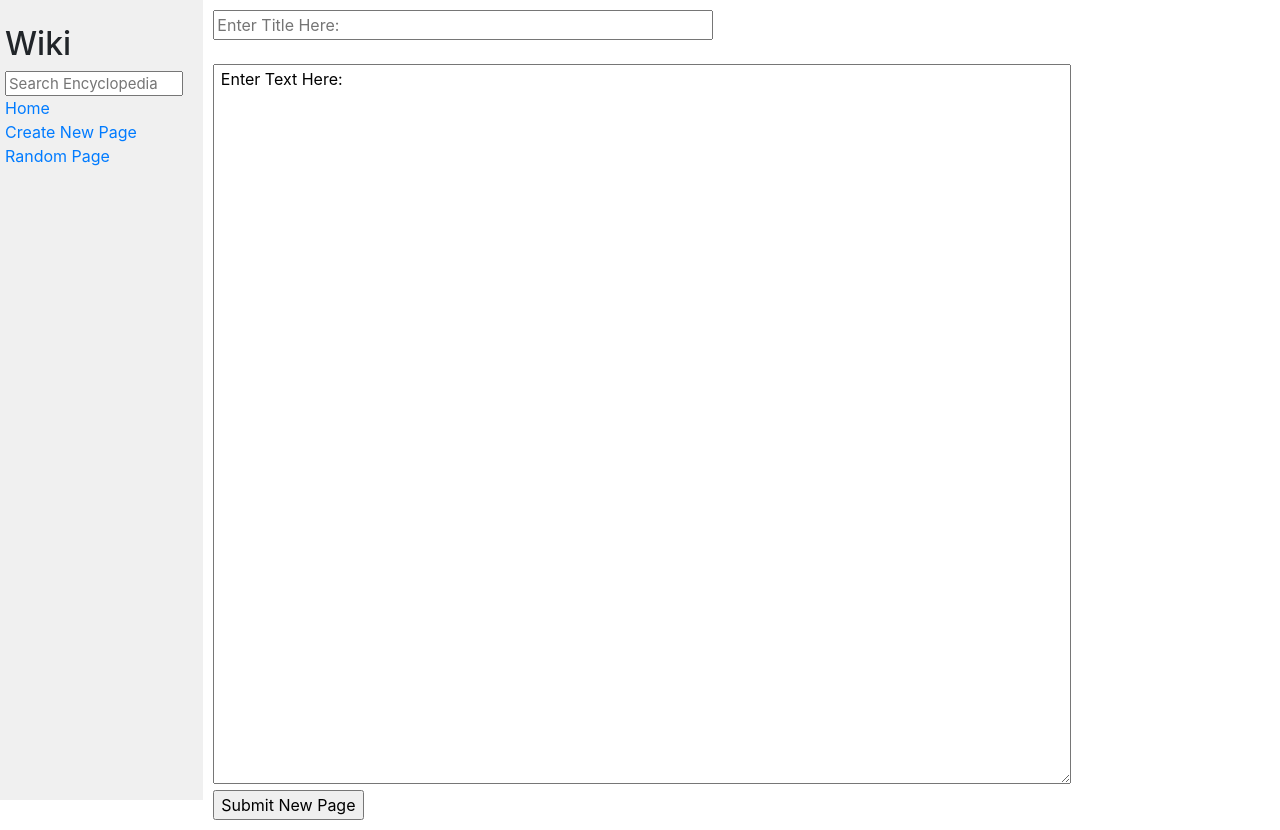
After one commit to joyinola/main, a Django app: template encyclopedia/templates/encyclopedia/create.html in a window 1280 px wide. The commit adds this page. Run offline with Django 3.2, Linux system fonts and the light colour scheme; the template is opened without the code that fills it, so the values that code supplies are empty; some libraries are stand-ins or nearby versions.

Commit message:
wiki project completed

```diff
--- /dev/null
+++ b/encyclopedia/templates/encyclopedia/create.html
@@ -0,0 +1,17 @@
+{% extends 'encyclopedia/layout.html'%}
+{% block title%}
+Create New Page
+{% endblock%}
+{%block body%}
+<form action='{%url "new"%}' method="POST">
+	{%csrf_token%}
+	<input style="width: 500px;" name='title' type="text" placeholder="Enter Title Here:">
+
+	<br>
+	<br>
+	<textarea rows="5" name='body' cols="15"> Enter Text Here:
+	</textarea>
+	<br>
+	<input type='submit' value='Submit New Page'>
+</form>
+{% endblock %}
--- a/encyclopedia/templates/encyclopedia/layout.html
+++ b/encyclopedia/templates/encyclopedia/layout.html
@@ -23,10 +23,10 @@
                     <a href="{% url 'index' %}">Home</a>
                 </div>
                 <div>
-                    Create New Page
+                    <a href='{%url "new"%}'>Create New Page</a>
                 </div>
                 <div>
-                    Random Page
+                    <a href='{%url "random" %}'>Random Page</a>
                 </div>
                 {% block nav %}
                 {% endblock %}
--- a/encyclopedia/templates/encyclopedia/results.html
+++ b/encyclopedia/templates/encyclopedia/results.html
@@ -7,6 +7,7 @@
 Page cannot be found
 {%else%}
 {{md|safe}}
+<a href="{%url 'edit' ent %}">Edit Page</a>
 
 {%endif%}
 {% endblock %}
--- a/encyclopedia/urls.py
+++ b/encyclopedia/urls.py
@@ -5,6 +5,8 @@ from . import views
 urlpatterns = [
     path("", views.index, name="index"),
     path("search", views.search, name='search'),
-    path("<str:entry>", views.view, name="view"),
-
+    path('new', views.create, name='new'),
+    path('random',views.randm, name='random'),
+    path('edit/<str:data>', views.edit, name='edit'),
+    path("<str:entry>", views.view, name="view")
 ]
```
Also changed, not shown: encyclopedia/templates/encyclopedia/edit.html (added, +18 -0 lines), encyclopedia/views.py (+31 -1 lines), entries/Sass.md (added, +9 -0 lines).
